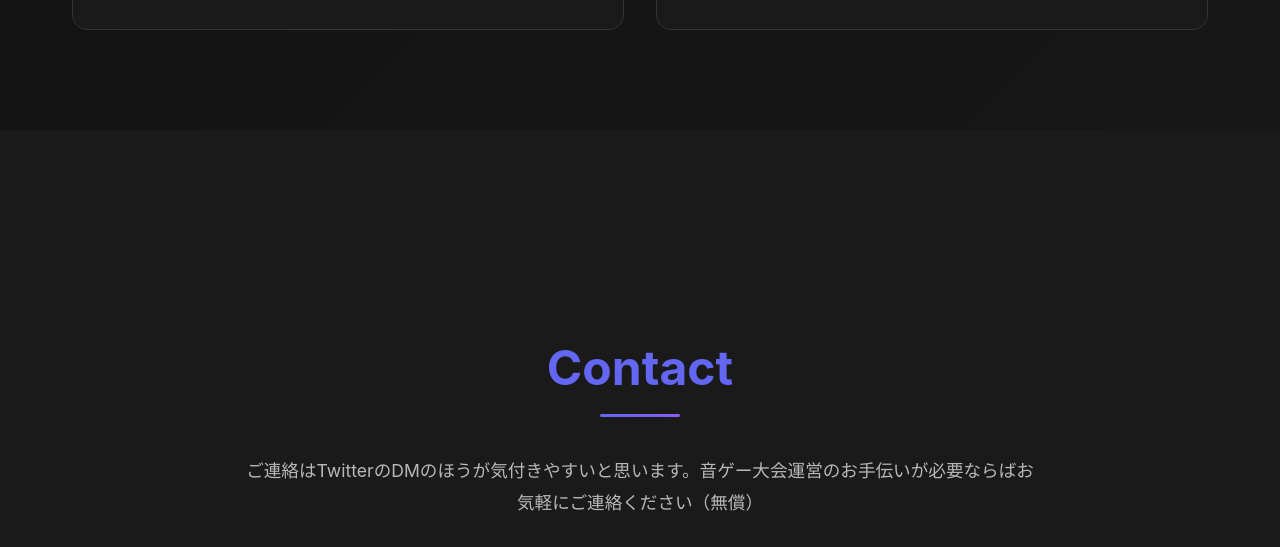
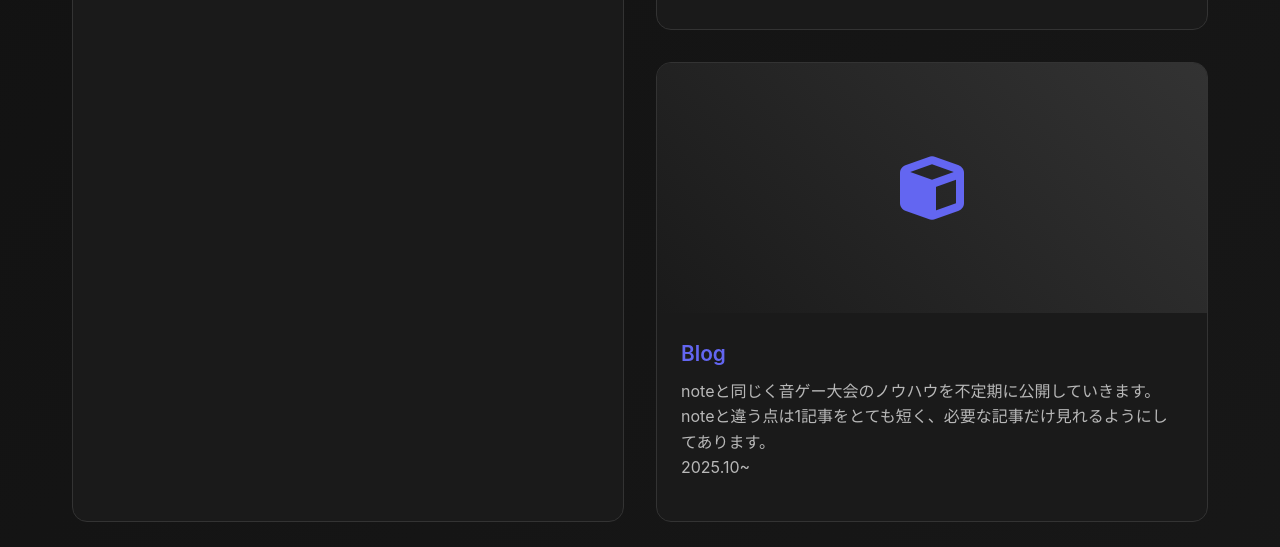
Before and after one commit to KurouSaShi/portfolio, a plain HTML site: page index.html in a window 1280 px wide. Shown: the part 3405-3952 px from the top of the page. Drawn offline with Linux system fonts and the light colour scheme.

Commit message:
Update index.html

```diff
--- a/index.html
+++ b/index.html
@@ -625,6 +625,17 @@
                     </a>
                 </div>
             </div>
+              <div class="portfolio-item fade-in">
+                <div class="portfolio-image">
+                    <i class="fas fa-cube" aria-hidden="true"></i>
+                </div>
+                <div class="portfolio-content">
+                    <a href="blog/top.html" class="portfolio-link" target="_blank" rel="noopener noreferrer">
+                        <h3>Blog</h3>
+                        <p>noteと同じく音ゲー大会のノウハウを不定期に公開していきます。<br>noteと違う点は1記事をとても短く、必要な記事だけ見れるようにしてあります。<br>2025.10~</p>
+                    </a>
+                </div>
+            </div>
     </section>
 
     <!-- Contact Section -->
```
